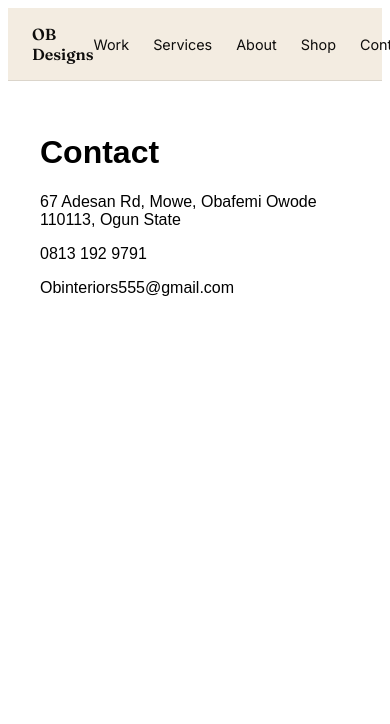
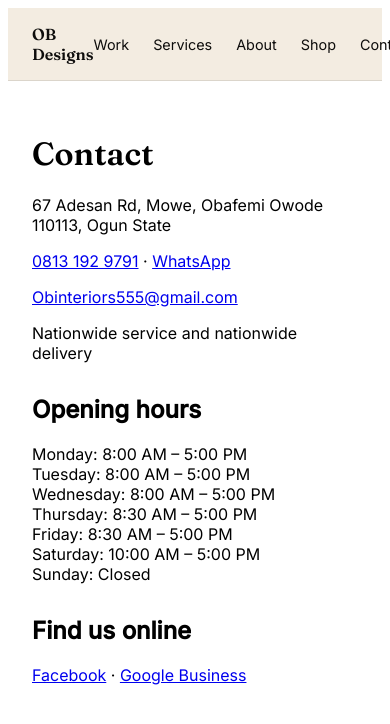
Before and after one commit to ashleybrown22343-max/obdesigns, a React (Vite) app: page /contact in a window 390 px wide. Shown: the top 724 px of the page. Built offline with nearby package versions, Linux system fonts and the light colour scheme.

Commit message:
Enhance Contact component with links and styling
Updated the Contact component to enhance styling, include clickable phone and email links, and display opening hours and social media links.

```diff
--- a/src/pages/Contact.tsx
+++ b/src/pages/Contact.tsx
@@ -2,11 +2,30 @@ import { business } from "../data/business";
 
 export default function Contact() {
   return (
-    <div style={{ padding: "2rem", fontFamily: "sans-serif" }}>
-      <h1>Contact</h1>
+    <div style={{ padding: "2rem 1.5rem", fontFamily: "Inter, sans-serif", maxWidth: "600px", margin: "0 auto" }}>
+      <h1 style={{ fontFamily: "Fraunces, serif" }}>Contact</h1>
       <p>{business.address}</p>
-      <p>{business.phoneDisplay}</p>
-      <p>{business.email}</p>
+      <p>
+        <a href={`tel:+${business.phoneWhatsApp}`}>{business.phoneDisplay}</a> ·{" "}
+        <a href={`https://wa.me/${business.phoneWhatsApp}`} target="_blank" rel="noreferrer">WhatsApp</a>
+      </p>
+      <p>
+        <a href={`mailto:${business.email}`}>{business.email}</a>
+      </p>
+      <p>{business.serviceArea}</p>
+
+      <h2 style={{ marginTop: "2rem" }}>Opening hours</h2>
+      <ul style={{ listStyle: "none", padding: 0 }}>
+        {business.hours.map((h) => (
+          <li key={h.day}>{h.day}: {h.time}</li>
+        ))}
+      </ul>
+
+      <h2 style={{ marginTop: "2rem" }}>Find us online</h2>
+      <p>
+        <a href={business.social.facebook} target="_blank" rel="noreferrer">Facebook</a> ·{" "}
+        <a href={business.social.googleBusiness} target="_blank" rel="noreferrer">Google Business</a>
+      </p>
     </div>
   );
 }
```
